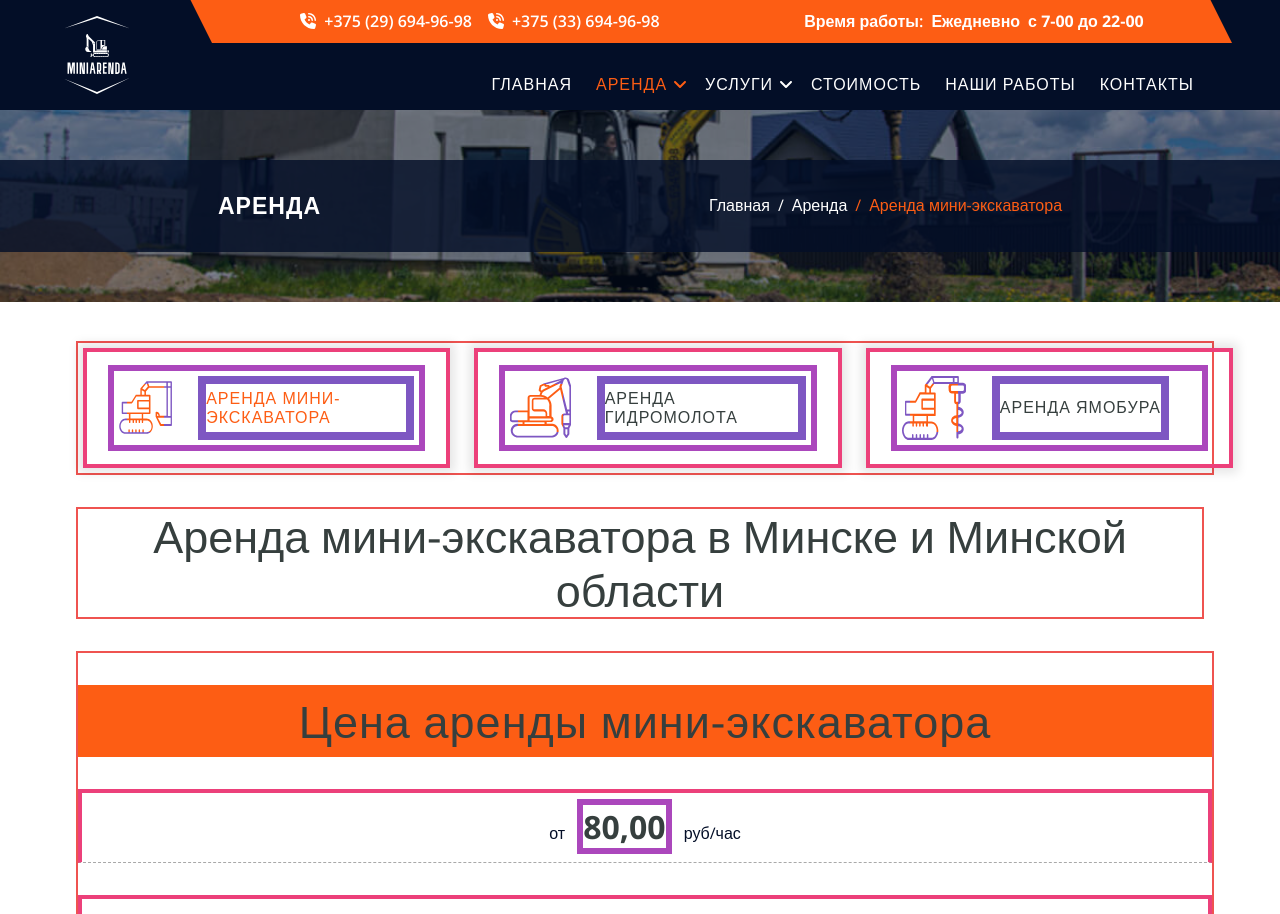
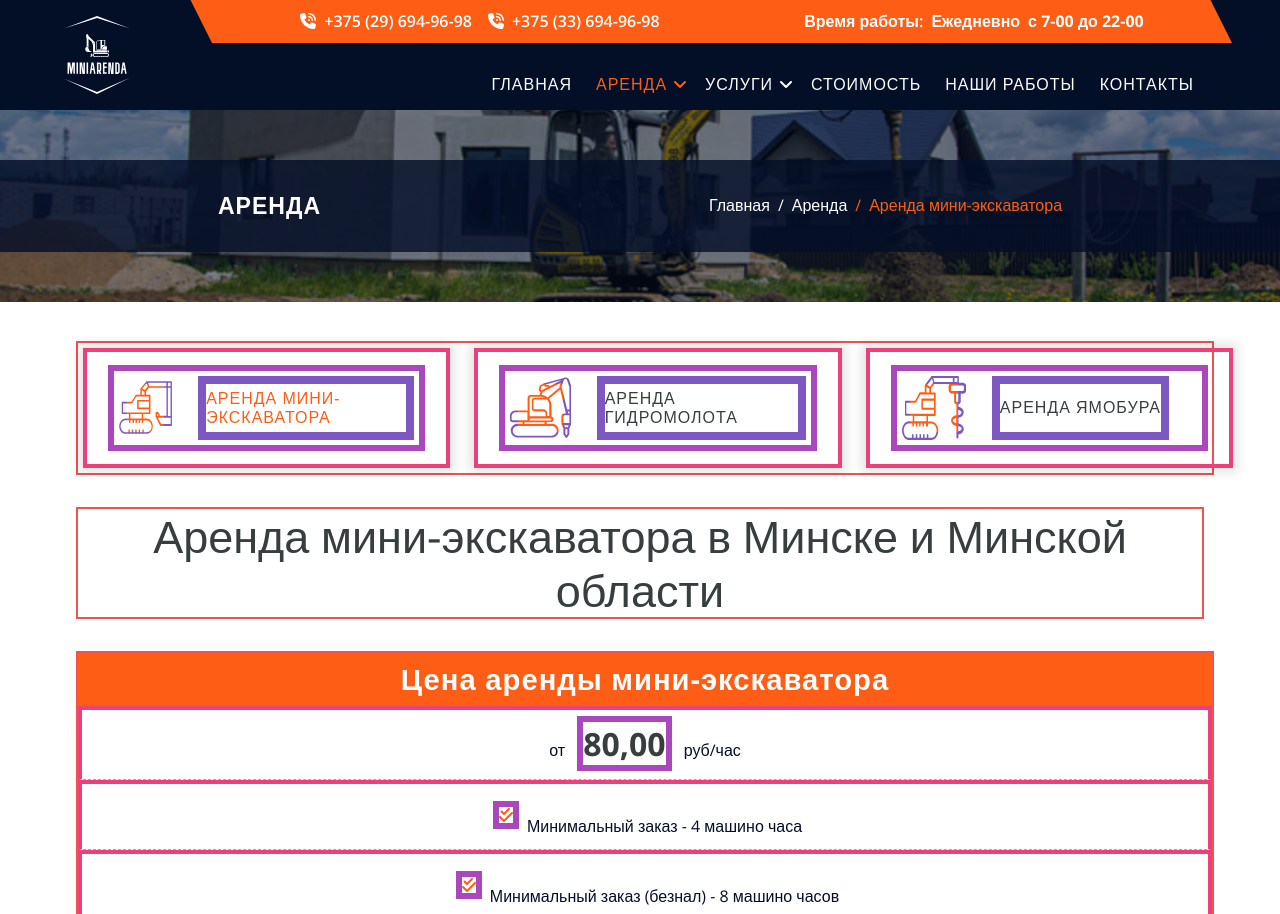
Before and after one commit to TanyaDanilovich/miniarenda_styled, a React (Create React App) app: page /arenda/arenda-mini-exavatora in a window 1280 px wide. Shown: the top 914 px of the page. Built offline with nearby package versions, Linux system fonts and the light colour scheme.

Commit message:
fix excavators price widget

```diff
--- a/src/pages/rentals/excavatorRental/ExcavatorRental.tsx
+++ b/src/pages/rentals/excavatorRental/ExcavatorRental.tsx
@@ -51,10 +51,7 @@ export const ExcavatorRental = ({}: props) => {
 export const S_ExcavatorRental = styled(S_OuterContainer)<{}>`
   ${sectionMargin};
   //padding: 0;
-  & p {
-    margin-block: 2rem;
-    text-align: center;
-  }
+
 
   & h1 {
     text-wrap: none;
--- a/src/widgets/cardPrice/cardPrice.tsx
+++ b/src/widgets/cardPrice/cardPrice.tsx
@@ -1,7 +1,7 @@
 import React from 'react';
 import styled, {useTheme} from 'styled-components';
 import {S_InnerContainer} from '../../shared/styled/S_InnerContainer';
-import {faCalendarCheck, faCheckDouble} from '@fortawesome/free-solid-svg-icons';
+import {faCheckDouble} from '@fortawesome/free-solid-svg-icons';
 import {FontAwesomeIcon} from '@fortawesome/react-fontawesome';
 
 
@@ -11,7 +11,7 @@ export const CardPrice = ({}: props) => {
 
     return (
         <S_CardPrice as = {'article'}>
-            <h2>Цена аренды мини-экскаватора</h2>
+            <h3>Цена аренды мини-экскаватора</h3>
             <p>от <span>80,00</span> руб/час</p>
             <p>
                 <FontAwesomeIcon icon = {faCheckDouble} size = {'1x'} color = {theme.colors.primary}/>
@@ -28,9 +28,9 @@ export const S_CardPrice = styled(S_InnerContainer)<{}>`
   margin-bottom: 3rem;
   position: relative;
 
-  h2 {
+  h3 {
     font-size: ${({theme}) => theme.fonts.size.h4};
-    font-weight: normal;
+    font-weight: bold;
     white-space: pre-line;
     background-color: ${({theme}) => theme.colors.primary};
     color: ${({theme}) => theme.colors.white};
@@ -45,6 +45,7 @@ export const S_CardPrice = styled(S_InnerContainer)<{}>`
     margin: 0;
     padding-inline: 0.5rem;
     padding-block: 0.75rem;
+    text-align: center;
   }
 
   p:not(:last-child) {
--- a/src/widgets/excavatorRentalCard/ExcavatorRentalCard.tsx
+++ b/src/widgets/excavatorRentalCard/ExcavatorRentalCard.tsx
@@ -34,6 +34,7 @@ export const ExcavatorRentalCard = ({
             {image && <S_ImageContainer $width = {"100%"} style = {{}}>
                 <S_Image src = {image.src} alt = {image.alt}/>
             </S_ImageContainer>}
+
             <OrderedButton/>
 
             {characteristics && <MachineCharacteristicsTable id = {id}
```
